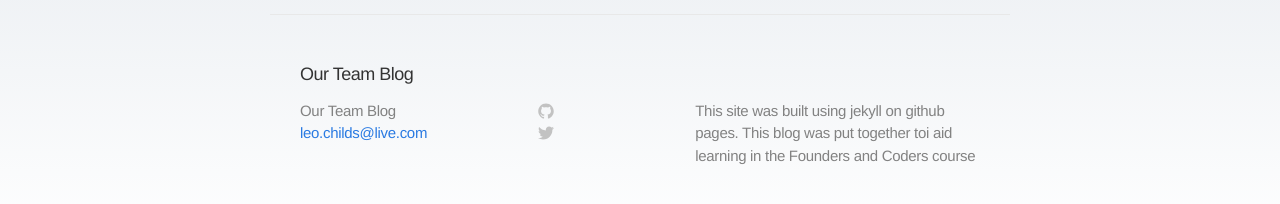
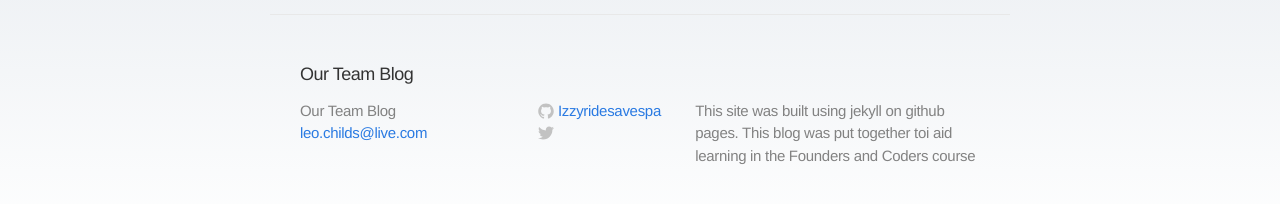
Before and after one commit to leochilds/digitalalchemy, a Jekyll site: the page built from index.html, in a window 1280 px wide. Shown: the part 564-768 px from the top of the page. Built offline with Jekyll 4.4.1, drawn with Linux system fonts in a browser that asks for light colours; nearby versions of some CDN libraries; comment, search, counter and statistics services are not loaded.

Commit message:
twit test

```diff
--- a/_includes/footer.html
+++ b/_includes/footer.html
@@ -29,7 +29,7 @@
                 c0,0.208,0.14,0.449,0.534,0.373c3.081-1.028,5.302-3.935,5.302-7.362C15.76,3.906,12.285,0.431,7.999,0.431z"/>
               </svg>
             </span>
-            <span class="username">{{ site.username }}</span>
+            <span class="username">{{ site.twitterUsername }}</span>
           </a>
         </li>
         <li>
```
Also changed, not shown: _config.yml (line endings or trailing spaces).
